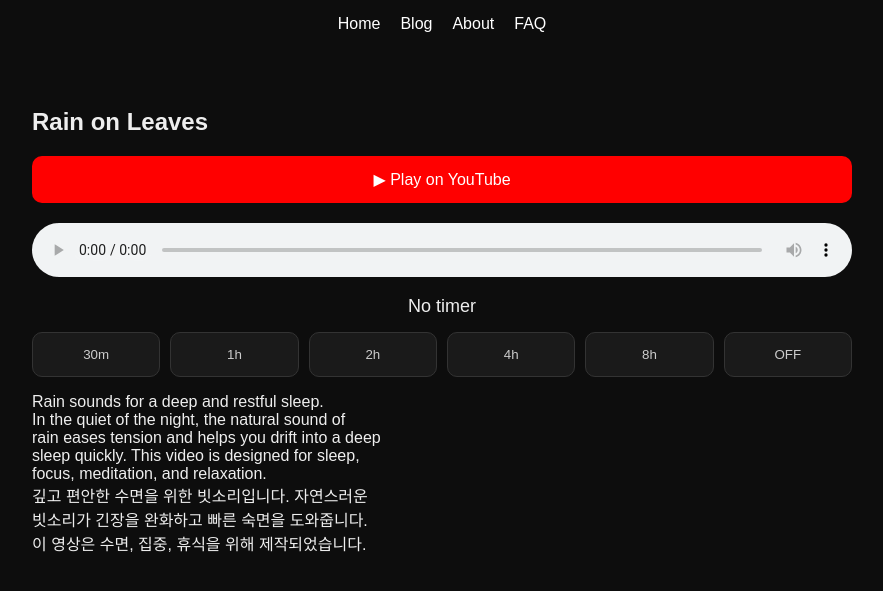
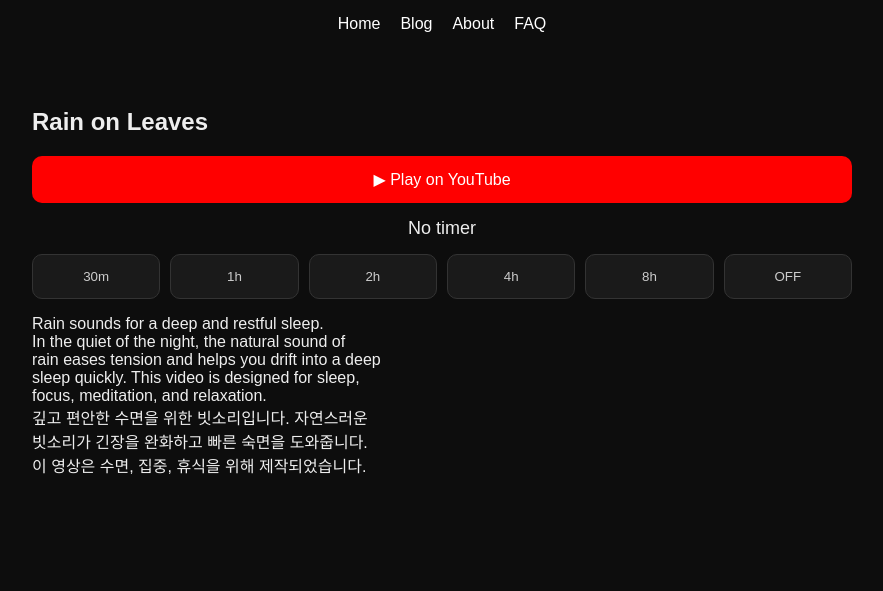
Before and after one commit to choijangwook/rain-deep-sleep, a Jekyll site: the page built from _posts/2026-04-20-Rain on Leaves.md, in a window 1280 px wide. Shown: the top 591 px of the page, without its empty margins (198-1081 px from the left). Built offline with Jekyll 4.4.1, drawn with Linux system fonts in a browser that asks for light colours.

Commit message:
Modify audio element and update comments
Removed audio controls from the audio element and updated comments.

```diff
--- a/_layouts/post.html
+++ b/_layouts/post.html
@@ -12,14 +12,15 @@ layout: default
     </a>
   {% endif %}
 
-  <!-- 🔥 오디오 (이건 유지) -->
-  <audio id="main-audio" controls autoplay loop>
+  <!-- 🔥 오디오 (재생바 제거) -->
+  <audio id="main-audio" autoplay loop>
     <source src="/assets/audio/rain.mp3" type="audio/mpeg">
   </audio>
 
-  <!-- 🔥 카운트다운 복구 -->
+  <!-- 🔥 카운트다운 -->
   <div id="timer-display" class="timer-display">No timer</div>
 
+  <!-- 🔥 버튼 -->
   <div class="timer-container">
     <button data-time="30">30m</button>
     <button data-time="60">1h</button>
```
